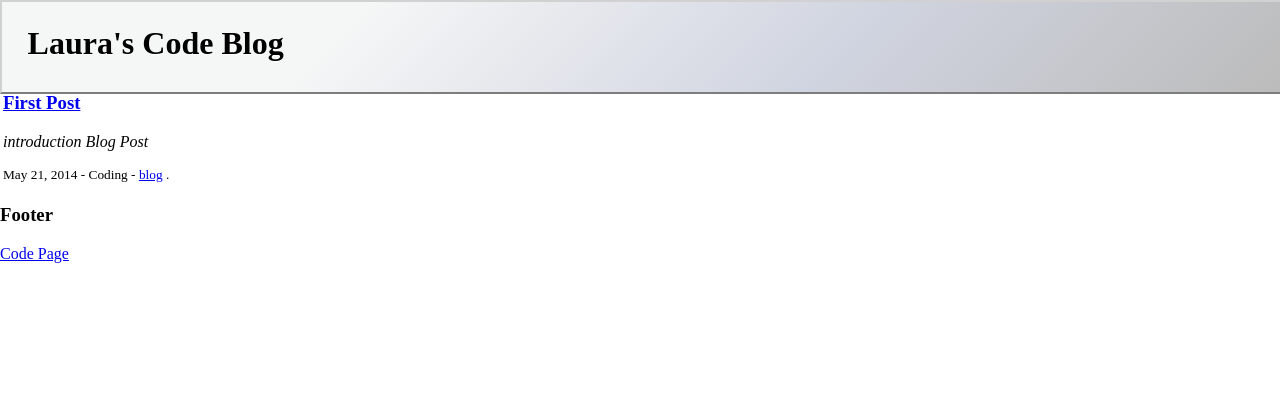
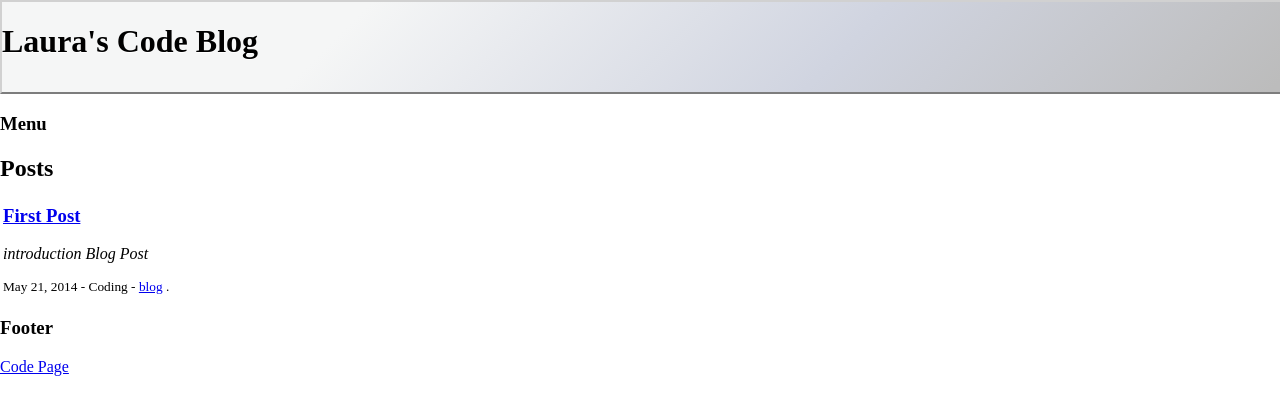
Before and after one commit to LauraR6561/Laurar6561.github.io, a Jekyll site: the page built from index.html, in a window 1280 px wide. Shown: the top 415 px of the page. Built offline with Jekyll 4.4.1, drawn with Linux system fonts in a browser that asks for light colours; Markdown is read by kramdown in place of the engine named in the settings.

Commit message:
changed heading positioning

```diff
--- a/css/template.css
+++ b/css/template.css
@@ -2,7 +2,6 @@ body{
     margin:0px auto;
 }
 #mainHeading{
-    position:absolute;
     width:100%;
     height:10%;
     border:2px outset #D1D1D1;
@@ -18,7 +17,6 @@ body{
 }
 
 #mainHeadingText{
-    position:relative;
     text-shadow: 0 1px 0 #fff;
     top:2%;
     left:2%;
```
